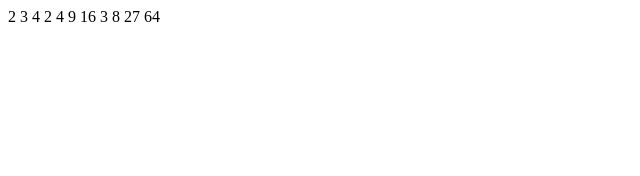
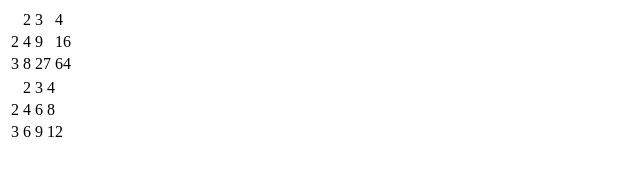
Before and after one commit to WilliamCoulombel/tp2git, a plain HTML site: page index.html in a window 1280 px wide. Shown: the whole page, without its empty margins (0-640 px from the left). Drawn offline with Linux system fonts and the light colour scheme.

Commit message:
Update index.html

```diff
--- a/index.html
+++ b/index.html
@@ -4,6 +4,7 @@
   </head>
 
   <body>
+    <table>
     <tr>
       <td></td>
       <td>2</td>
@@ -22,6 +23,27 @@
       <td>27</td>
       <td>64</td>
     </tr>
+      </table>
+    <table>
+      <tr>
+      <td></td>
+      <td>2</td>
+      <td>3</td>
+      <td>4</td>
+    </tr>
+    <tr>
+      <td>2</td>
+      <td>4</td>
+      <td>6</td>
+      <td>8</td>
+    </tr>
+    <tr>
+      <td>3</td>
+      <td>6</td>
+      <td>9</td>
+      <td>12</td>
+    </tr>
+    </table>
 
   </body>
 </html>
```
